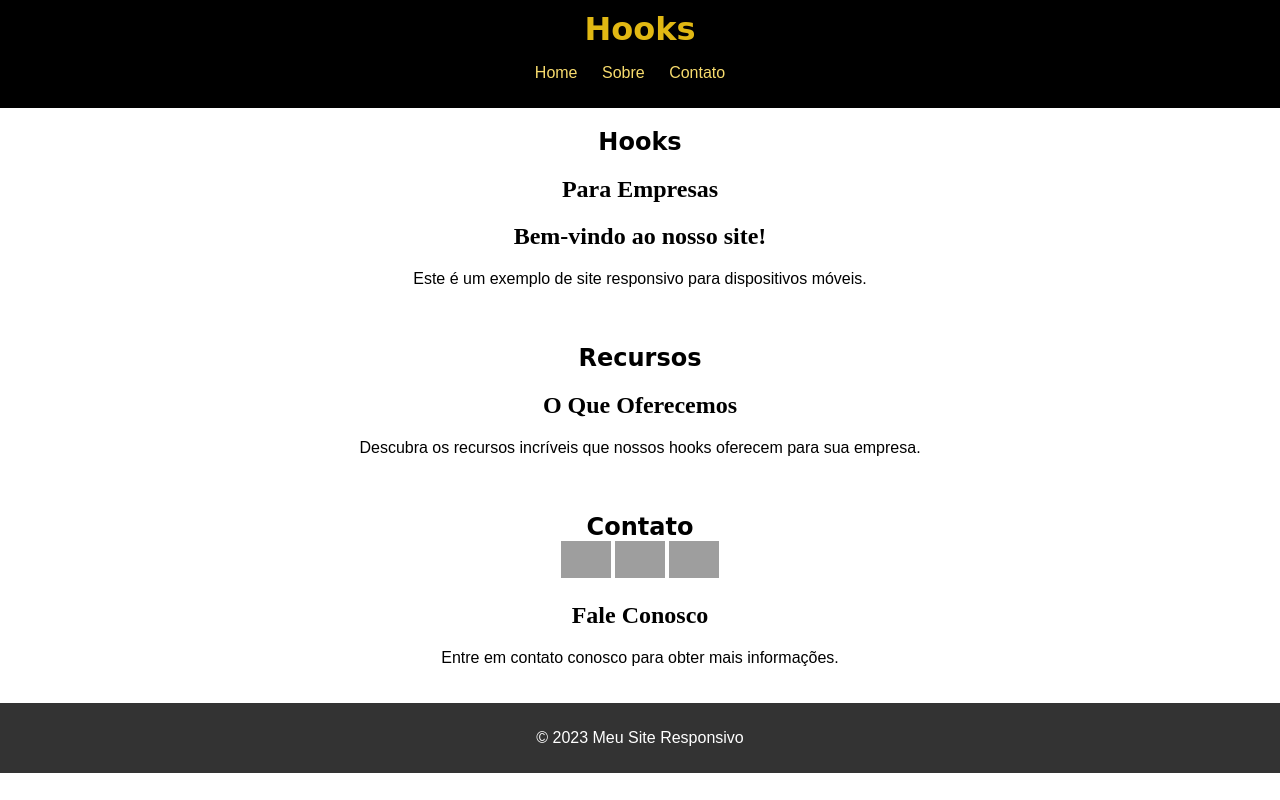
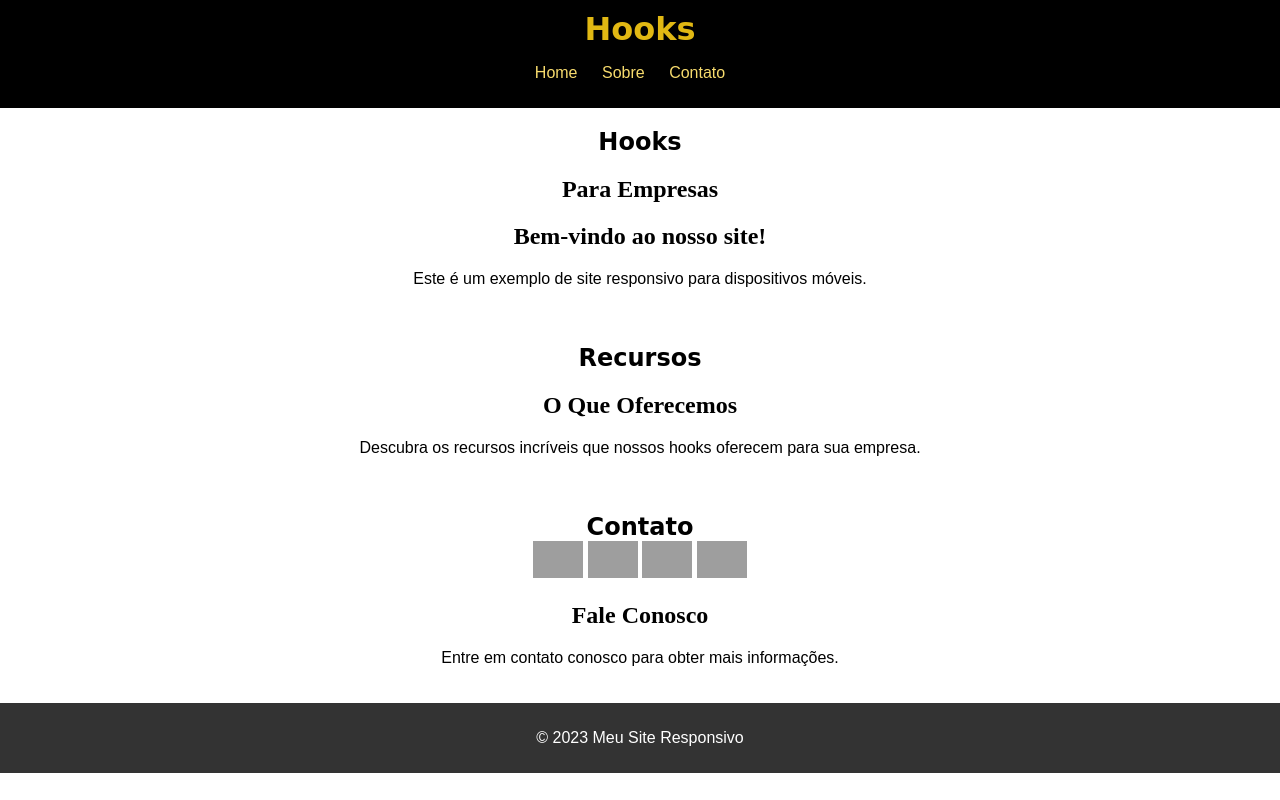
Before and after one commit to rbelchioroliv/siteResponsivo, a plain HTML site: page index.html in a window 1280 px wide. Drawn offline with Linux system fonts and the light colour scheme; grey boxes are pictures that could not be loaded; a web font is replaced by a local one.

Commit message:
Update index.html

```diff
--- a/index.html
+++ b/index.html
@@ -37,6 +37,7 @@
         <a href="https://www.instagram.com/_r_e_n_a_n__/?text=Sua mensagem aqui"  target="_blank"><img src="https://cdn-icons-png.flaticon.com/128/725/725339.png" alt="Instagram" srcset=""></a>
         <a href="https://api.whatsapp.com/send?phone=+55(14)981732117&text=Olá gostaria de mais informações!!" target="_blank"><img src="https://cdn-icons-png.flaticon.com/128/1383/1383336.png" alt="Whatsapp" srcset=""></a>
        <a href="https://t.me/RenanB?text=Gostaria%20de%20mais%20informações!!" target="_blank"><img src="https://cdn-icons-png.flaticon.com/128/408/408839.png" alt="Telegram" srcset=""></a>
+       <a href="tel:+55(14)981732117;firstName=EmpresaHooks" target="_blank"><img src="https://cdn-icons-png.flaticon.com/128/719/719652.png" alt="Telefone" srcset=""></a>
         <h2>Fale Conosco</h2>
 
         <p>Entre em contato conosco para obter mais informações.</p>
```
